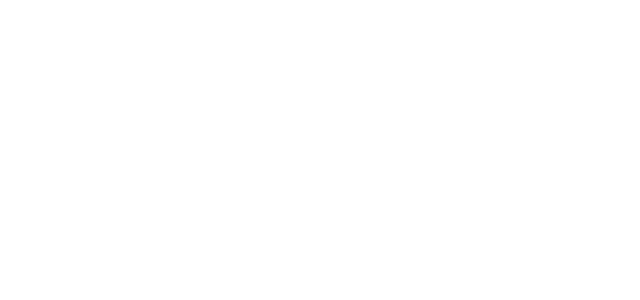
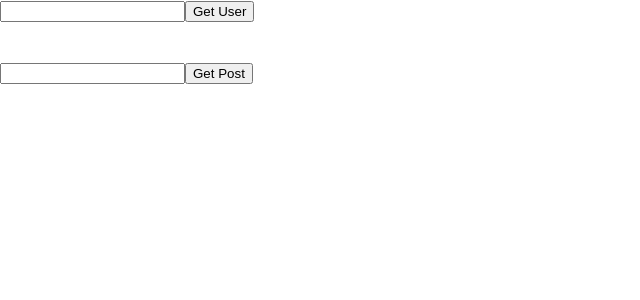
Before and after one commit to oldiachenko/react_project2, a React (Create React App) app: page / in a window 1280 px wide. Shown: the top 300 px of the page, without its empty margins (0-640 px from the left). Built offline with nearby package versions, Linux system fonts and the light colour scheme.

Commit message:
Lesson 6 HW

```diff
--- a/src/App.js
+++ b/src/App.js
@@ -1,10 +1,14 @@
 import React, {Component} from 'react';
+import FormUser from "./components/form-user/FormUser";
+import FormPost from "./components/form-posts/FormPost";
 
 class App extends Component {
   render() {
     return (
       <div>
-
+        <FormUser/>
+        <br/>
+        <FormPost/>
       </div>
     );
   }
--- /dev/null
+++ b/src/components/form-posts/FormPost.js
@@ -0,0 +1,44 @@
+import React, {Component} from 'react';
+import PostServices from "../../services/postServices";
+import Post from "./Post";
+
+class FormPost extends Component {
+
+  postForm = React.createRef();
+  postServices = new PostServices();
+
+  state = {inputValue: '', post: null}
+
+  prevDefault = (e) => {
+    e.preventDefault()
+  }
+  commitState = (e) => {
+    this.setState({inputValue: e.target.value})
+  }
+
+  async selectPost(id) {
+    let post = await this.postServices.getPost(id)
+    this.setState({post})
+  }
+
+
+  render() {
+    let {inputValue, post} = this.state;
+    return (
+      <div>
+        <form onSubmit={this.prevDefault} ref={this.postForm}>
+          <input type={'number'} onInput={this.commitState} value={inputValue}/>
+          <button onClick={() => this.selectPost(this.postForm.current[0].value)}>Get Post</button>
+        </form>
+        <br/>
+        {
+          post && <Post item={post} key={post.id}/>
+        }
+
+      </div>
+    );
+  }
+
+}
+
+export default FormPost;
--- /dev/null
+++ b/src/components/form-posts/Post.js
@@ -0,0 +1,14 @@
+import React from 'react';
+
+function Post(props) {
+  let {item} = props;
+  return (
+    <div>
+      {item.id} - <b>{item.title} </b>
+      <p>{item.body}</p>
+
+    </div>
+  );
+}
+
+export default Post;
--- /dev/null
+++ b/src/components/form-user/FormUser.js
@@ -0,0 +1,50 @@
+import React, {Component} from 'react';
+import User from "./User";
+import UserServices from "../../services/userServices";
+
+class FormUser extends Component {
+  myForm = React.createRef();
+  userServices = new UserServices();
+
+  state = {inputValue: '', user: null, error: false}
+
+  prevDefault = (e) => {
+    e.preventDefault();
+  }
+
+  commitState = (e) => {
+    this.setState({inputValue: e.target.value})
+  }
+
+  async selectUser(id) {
+    try{
+      let user = await this.userServices.user(id)
+      this.setState({user})
+    }
+      catch (e) {
+      e ? this.setState({error: true}) : this.setState({error: false})
+      }
+
+  }
+
+  render() {
+    let {user, inputValue, error} = this.state;
+    console.log(error);
+    return (
+      <div>
+        <form onSubmit={this.prevDefault} ref={this.myForm} >
+          <input onInput={this.commitState} value={inputValue} type={'number'}/>
+          <button onClick={() =>
+            this.selectUser(this.myForm.current[0].value)
+          }>Get User
+          </button>
+        </form>
+        <br/>
+        {user && <User item={user} key={user.id}/>}
+      </div>
+    );
+  }
+}
+
+
+export default FormUser;
--- /dev/null
+++ b/src/components/form-user/User.js
@@ -0,0 +1,13 @@
+import React from 'react';
+
+function User(props) {
+  let {item} = props;
+
+  return (
+    <div>
+      {item.id} - {item.name}
+    </div>
+  );
+}
+
+export default User;
--- /dev/null
+++ b/src/services/postServices.js
@@ -0,0 +1,9 @@
+export default class PostServices {
+
+  url = 'https://jsonplaceholder.typicode.com/posts'
+
+  getPost (id) {
+    return fetch(this.url +`/${id}`)
+      .then(value => value.json())
+  }
+}
--- /dev/null
+++ b/src/services/userServices.js
@@ -0,0 +1,11 @@
+export default class UserServices {
+
+  url = 'https://jsonplaceholder.typicode.com/users'
+
+  user (id) {
+   return fetch(this.url + `/${id}`)
+     .then(value => value.json())
+
+  }
+
+}
```
